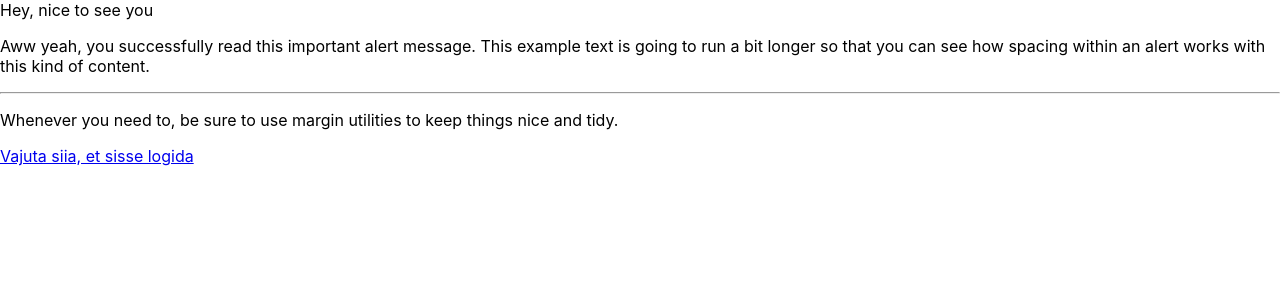
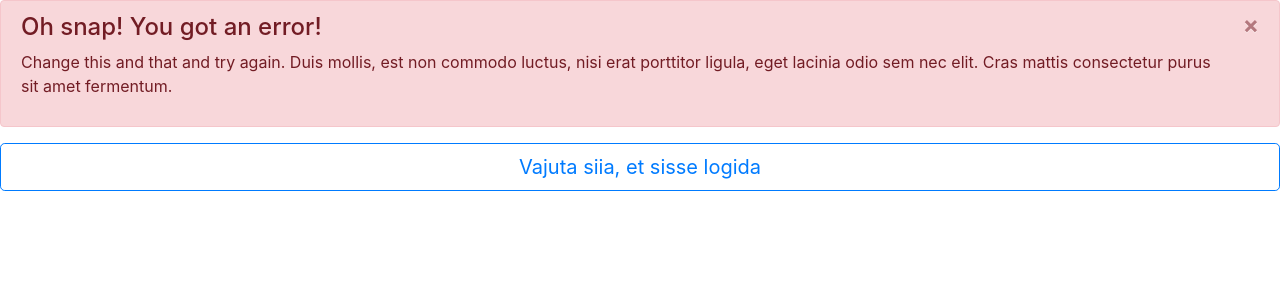
Before and after one commit to enliktjioe/DietTester, a React (Create React App) app: page /diet-tester/home in a window 1280 px wide. Shown: the top 300 px of the page. Built offline with nearby package versions, Linux system fonts and the light colour scheme.

Commit message:
react-bootstrap css now applied to components

```diff
--- a/package.json
+++ b/package.json
@@ -8,6 +8,7 @@
     "@testing-library/user-event": "^7.2.1",
     "bootstrap": "^4.4.1",
     "eslint-plugin-flowtype": "^3.13.0",
+    "jquery": "^3.4.1",
     "react": "^16.12.0",
     "react-bootstrap": "^1.0.0-beta.16",
     "react-dom": "^16.12.0",
--- a/src/home/Home.js
+++ b/src/home/Home.js
@@ -1,25 +1,33 @@
 import * as React from "react";
 import Alert from "react-bootstrap/Alert";
 import {Button} from "react-bootstrap";
+import {useState} from "react";
+
+function AlertDismissibleExample() {
+    const [show, setShow] = useState(true);
+
+    if (show) {
+        return (
+            <Alert variant="danger" onClose={() => setShow(false)} dismissible>
+                <Alert.Heading>Oh snap! You got an error!</Alert.Heading>
+                <p>
+                    Change this and that and try again. Duis mollis, est non commodo
+                    luctus, nisi erat porttitor ligula, eget lacinia odio sem nec elit.
+                    Cras mattis consectetur purus sit amet fermentum.
+                </p>
+            </Alert>
+        );
+    }
+    return <Button onClick={() => setShow(true)}>Show Alert</Button>;
+}
 
 export class Home extends React.Component {
 
     render() {
         return (
+
             <div id="home-container">
-                <Alert variant="success">
-                    <Alert.Heading>Hey, nice to see you</Alert.Heading>
-                    <p>
-                        Aww yeah, you successfully read this important alert message. This example
-                        text is going to run a bit longer so that you can see how spacing within an
-                        alert works with this kind of content.
-                    </p>
-                    <hr/>
-                    <p className="mb-0">
-                        Whenever you need to, be sure to use margin utilities to keep things nice
-                        and tidy.
-                    </p>
-                </Alert>
+                <AlertDismissibleExample/>
                 <Button variant="outline-primary" size="lg" href="./logged-in-home" block>
                     Vajuta siia, et sisse logida
                 </Button>
--- a/src/index.js
+++ b/src/index.js
@@ -2,9 +2,10 @@
 import ReactDOM from 'react-dom';
 import './index.css';
 import App from './App';
+import '../node_modules/bootstrap/dist/css/bootstrap.min.css'
 import * as serviceWorker from './serviceWorker';
 
-ReactDOM.render(<App />, document.getElementById('root'));
+ReactDOM.render(<App/>, document.getElementById('root'));
 
 // If you want your app to work offline and load faster, you can change
 // unregister() to register() below. Note this comes with some pitfalls.
--- a/src/loggedin/LoggedInHome.js
+++ b/src/loggedin/LoggedInHome.js
@@ -1,11 +1,24 @@
 import * as React from "react";
+import Alert from "react-bootstrap/Alert";
 
 export class LoggedInHome extends React.Component {
 
     render() {
         return (
             <div id="logged-in-home-container">
-                Oled sisse logitud
+                <Alert variant="success">
+                    <Alert.Heading> Oled sisse logitud</Alert.Heading>
+                    <p>
+                        Aww yeah, you successfully read this important alert message. This example
+                        text is going to run a bit longer so that you can see how spacing within an
+                        alert works with this kind of content.
+                    </p>
+                    <hr/>
+                    <p className="mb-0">
+                        Whenever you need to, be sure to use margin utilities to keep things nice
+                        and tidy.
+                    </p>
+                </Alert>
             </div>
         )
     }
```
